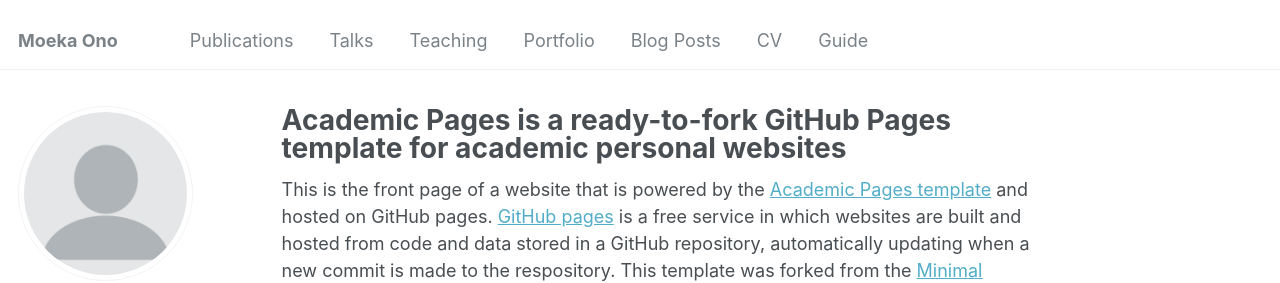
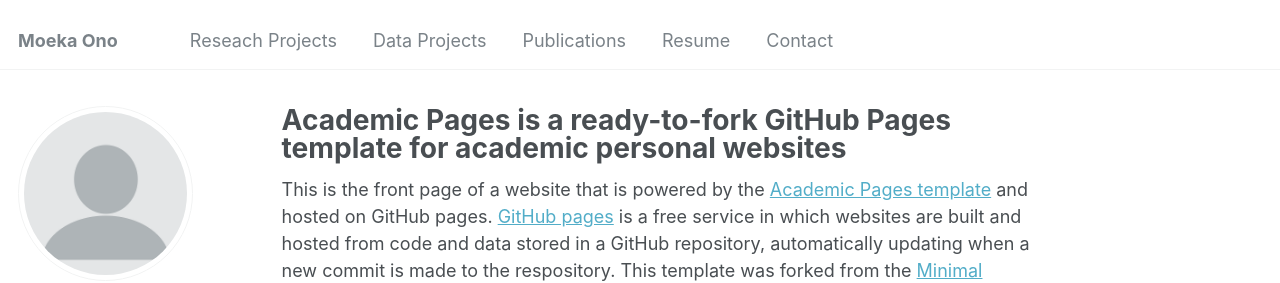
Before and after one commit to moekaono/moekaono.github.io, a Jekyll site: the page built from _pages/about.md, in a window 1280 px wide. Shown: the top 283 px of the page. Built offline with Jekyll 4.4.1, drawn with Linux system fonts in a browser that asks for light colours; some web fonts are replaced.

Commit message:
Update navigation.yml

```diff
--- a/_data/navigation.yml
+++ b/_data/navigation.yml
@@ -5,23 +5,18 @@
 # prevent it from being included in the site.
 
 main:
+
+  - title: "Reseach Projects"
+    url: /research/
+
+  - title: "Data Projects"
+    url: /data/
+
   - title: "Publications"
     url: /publications/
 
-  - title: "Talks"
-    url: /talks/
+  - title: "Resume"
+    url: /resume/
 
-  - title: "Teaching"
-    url: /teaching/
-
-  - title: "Portfolio"
-    url: /portfolio/
-
-  - title: "Blog Posts"
-    url: /year-archive/
-
-  - title: "CV"
-    url: /cv/
-
-  - title: "Guide"
-    url: /markdown/
+  - title: "Contact"
+    url: /contact/
```
